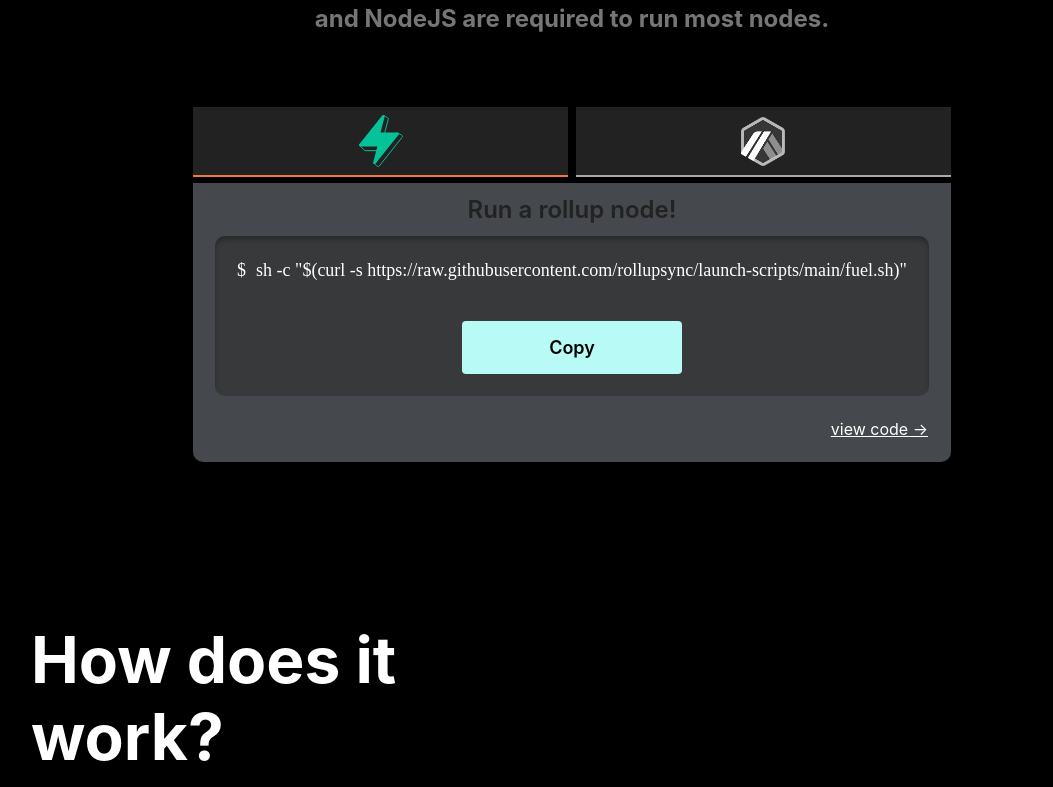
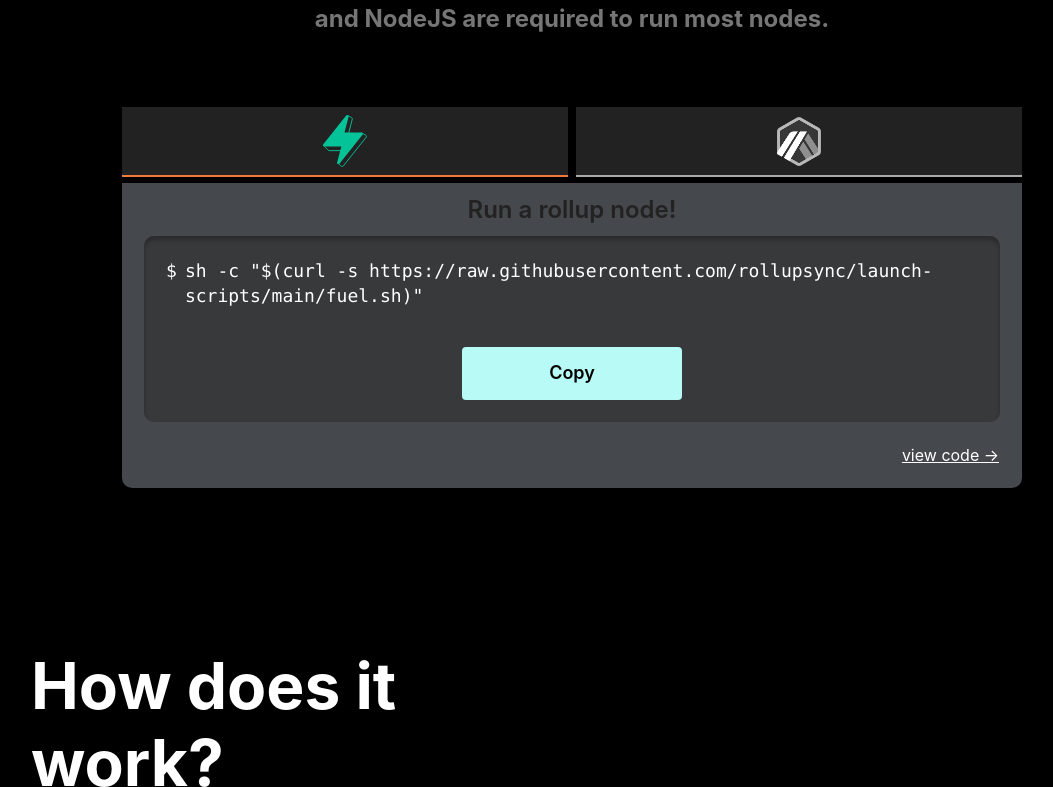
Before and after one commit to rollupsync/website, a Vue app: page / in a window 1280 px wide. Shown: the part 1139-1926 px from the top of the page, without its empty margins (68-1121 px from the left). Built offline with nearby package versions, Linux system fonts and the light colour scheme; no server answers; a web font is replaced by a local one.

Commit message:
fix: axios->fetch, PT Mono->menlo, fix image layout

```diff
--- a/src/Home.vue
+++ b/src/Home.vue
@@ -17,7 +17,7 @@
           </div>
         </div>
         <div style="flex: 1; max-width: 500px; min-width: 100px" />
-        <div ref="animation" class="animation" style="min-width: 300px; max-width: 330px" />
+        <div ref="animation" class="animation" style="min-width: 300px; max-width: 330px; min-height: 670px" />
         <!-- <img class="logo-image" :src="require('../static/ellipse.svg')" width="400px" height="auto" /> -->
       </div>
       <div class="info-title">
@@ -79,7 +79,6 @@
 <script>
 import Vue from 'vue'
 import Component from 'vue-class-component'
-import axios from 'axios'
 import Header from './components/Header'
 import Footer from './components/Footer'
 import SnippetTabs from './components/SnippetTabs'
@@ -148,7 +147,8 @@ export default class Home extends Vue {
   }
 
   async updateRequestCount() {
-    const { data } = await axios.get('https://mainnet.rollupsync.com/request-count')
+    const res = await fetch('https://mainnet.rollupsync.com/request-count')
+    const data = await res.json()
     if (data.count < 1000) {
       this.requestCount = data.count
     } else if (data.count >= 1000 && data.count < 1000000) {
--- a/src/components/SnippetTabs.vue
+++ b/src/components/SnippetTabs.vue
@@ -111,7 +111,7 @@ export default class SnippetTabs extends Vue {
   background: #37393A;
   box-shadow: inset 0px 4px 4px rgba(0, 0, 0, 0.25);
   border-radius: 10px;
-  font-family: 'PT Mono';
+  font-family: 'Menlo', 'PT Mono';
   font-style: normal;
   font-weight: normal;
   font-size: 18px;
```
